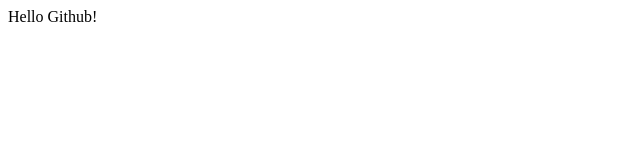
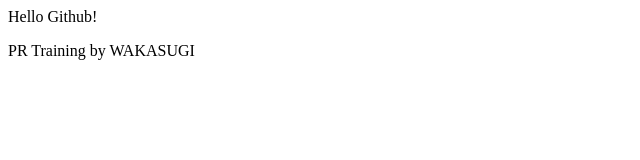
Before and after one commit to 1g14/dive-into-github, a plain HTML site: page index.html in a window 1280 px wide. Shown: the whole page, without its empty margins (0-640 px from the left). Drawn offline with Linux system fonts and the light colour scheme.

Commit message:
修正してみた

```diff
--- a/index.html
+++ b/index.html
@@ -10,7 +10,7 @@
 
         Hello Github!
 
-
+        <p>PR Training  by WAKASUGI</p>
 
 
 
```
